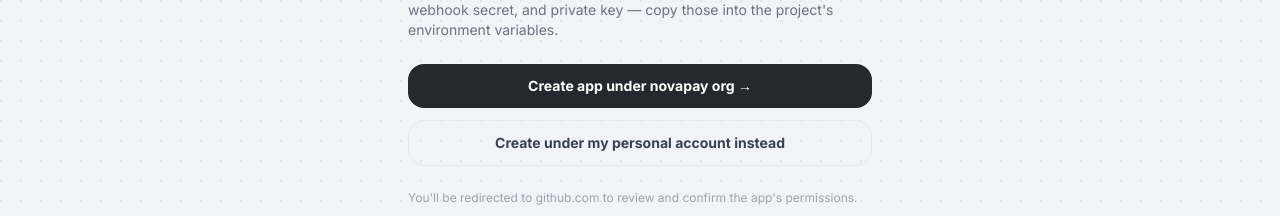
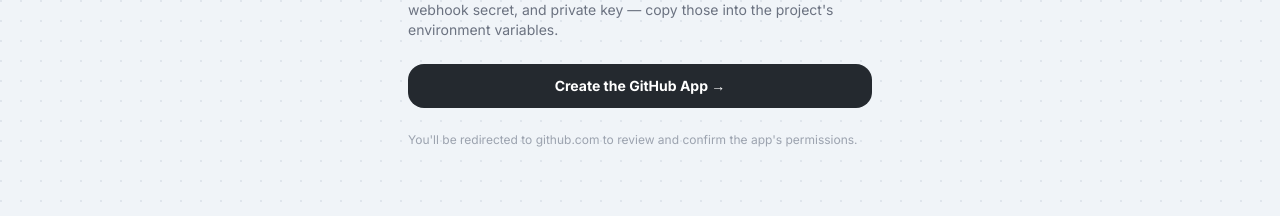
Before and after one commit to raviteja-1504/trustledger, a Next.js app: page /setup/github-app in a window 1280 px wide. Shown: the part 160-376 px from the top of the page. Built offline with nearby package versions, Linux system fonts and the light colour scheme; no server answers.

Commit message:
Remove dead novapay-org option from GitHub App setup tool
Confirmed with the user there's no "novapay" GitHub org they control --
that button pointed at a real but inaccessible org URL. Removed it,
leaving the one option that actually works (create under the signed-in
GitHub account).

```diff
--- a/src/app/setup/github-app/page.tsx
+++ b/src/app/setup/github-app/page.tsx
@@ -11,7 +11,7 @@
   const [loading, setLoading] = useState(false);
   const [error,   setError]   = useState<string | null>(null);
 
-  async function createApp(target: "user" | "novapay") {
+  async function createApp() {
     setLoading(true);
     setError(null);
     try {
@@ -21,9 +21,7 @@
 
       const form = document.createElement("form");
       form.method = "post";
-      form.action = target === "novapay"
-        ? "https://github.com/organizations/novapay/settings/apps/new"
-        : "https://github.com/settings/apps/new";
+      form.action = "https://github.com/settings/apps/new";
 
       const input = document.createElement("input");
       input.type  = "hidden";
@@ -53,19 +51,12 @@
 
       <div className="space-y-3">
         <button
-          onClick={() => createApp("novapay")}
+          onClick={() => createApp()}
           disabled={loading}
           className="w-full py-3 rounded-2xl font-bold text-white text-sm transition-all disabled:opacity-50"
           style={{ background: "#24292f" }}
         >
-          {loading ? "Redirecting to GitHub…" : "Create app under novapay org →"}
-        </button>
-        <button
-          onClick={() => createApp("user")}
-          disabled={loading}
-          className="w-full py-3 rounded-2xl font-bold text-gray-700 text-sm border border-gray-200 transition-all disabled:opacity-50"
-        >
-          Create under my personal account instead
+          {loading ? "Redirecting to GitHub…" : "Create the GitHub App →"}
         </button>
       </div>
 
```
